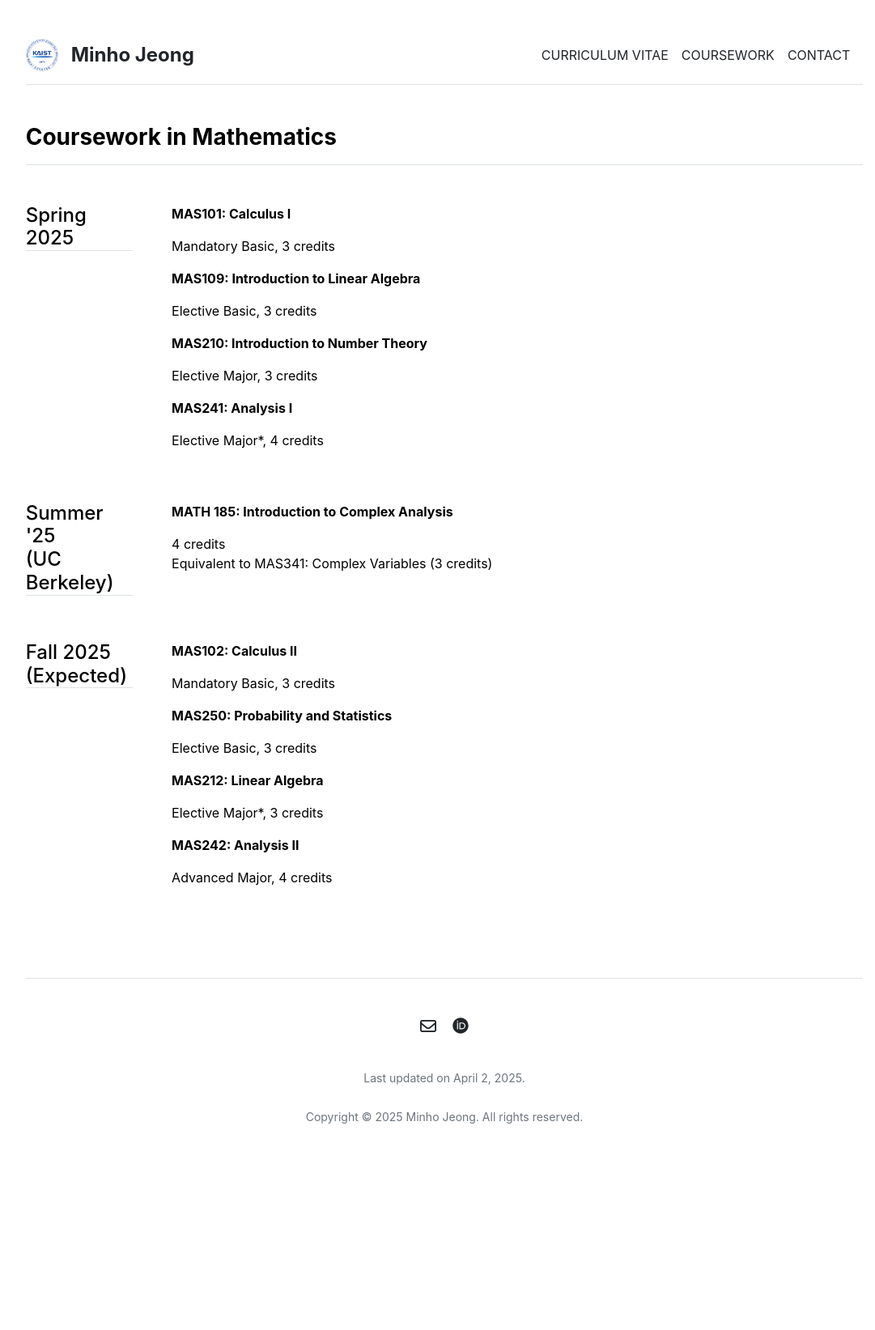
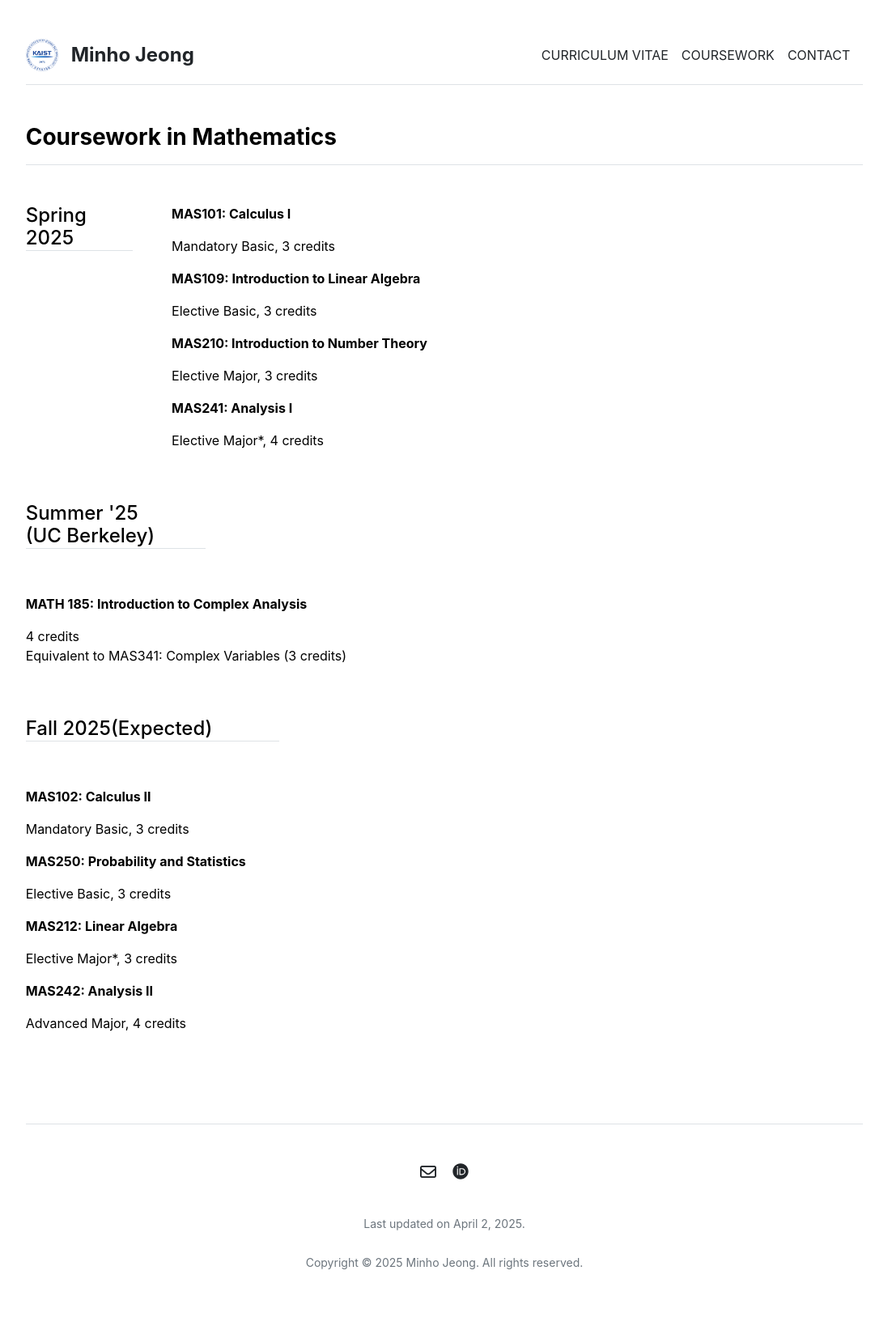
Before and after one commit to mino-jeong/mino-jeong.github.io, a Jekyll site: the page built from coursework.md, in a window 1280 px wide. Shown: the whole page at 81% size, without its empty margins (91-1172 px from the left). Built offline with Jekyll 4.4.1, drawn with Linux system fonts in a browser that asks for light colours; before the commit the page ends 1463 px from its top, so only the background shows below that.

Commit message:
Update coursework.html

```diff
--- a/_layouts/coursework.html
+++ b/_layouts/coursework.html
@@ -21,7 +21,7 @@
     </div>
 
     <div class="row g-5 mb-5">
-      <div class="col-md-2">
+      <div class="col-md-3">
         <h4 class="border-bottom">Summer '25<br>(UC Berkeley)</h4>
       </div>
       <div class="col-md-10">
@@ -33,8 +33,8 @@
     </div>
 
     <div class="row g-5 mb-5">
-      <div class="col-md-2">
-        <h4 class="border-bottom">Fall 2025<br>(Expected)</h4>
+      <div class="col-md-4">
+        <h4 class="border-bottom">Fall 2025(Expected)</h4>
       </div>
       <div class="col-md-10">
         {% for section in site.data.coursework.f25 %}
```
